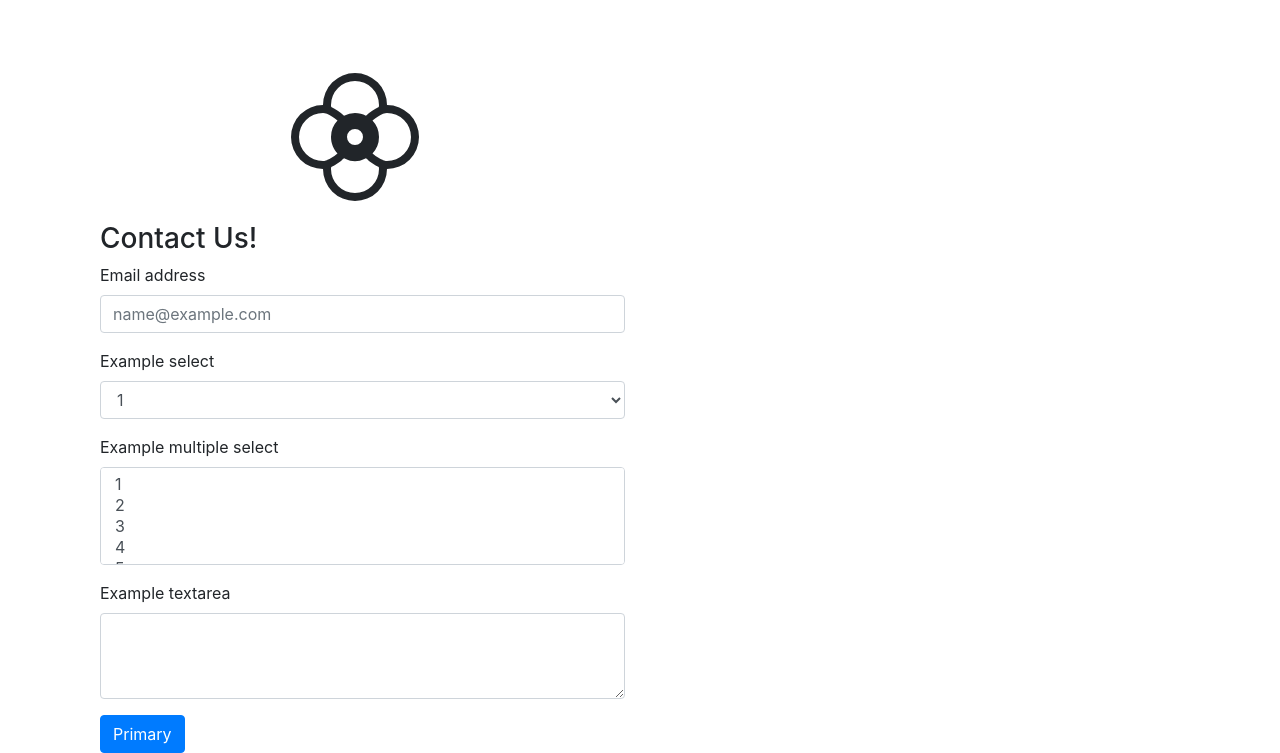
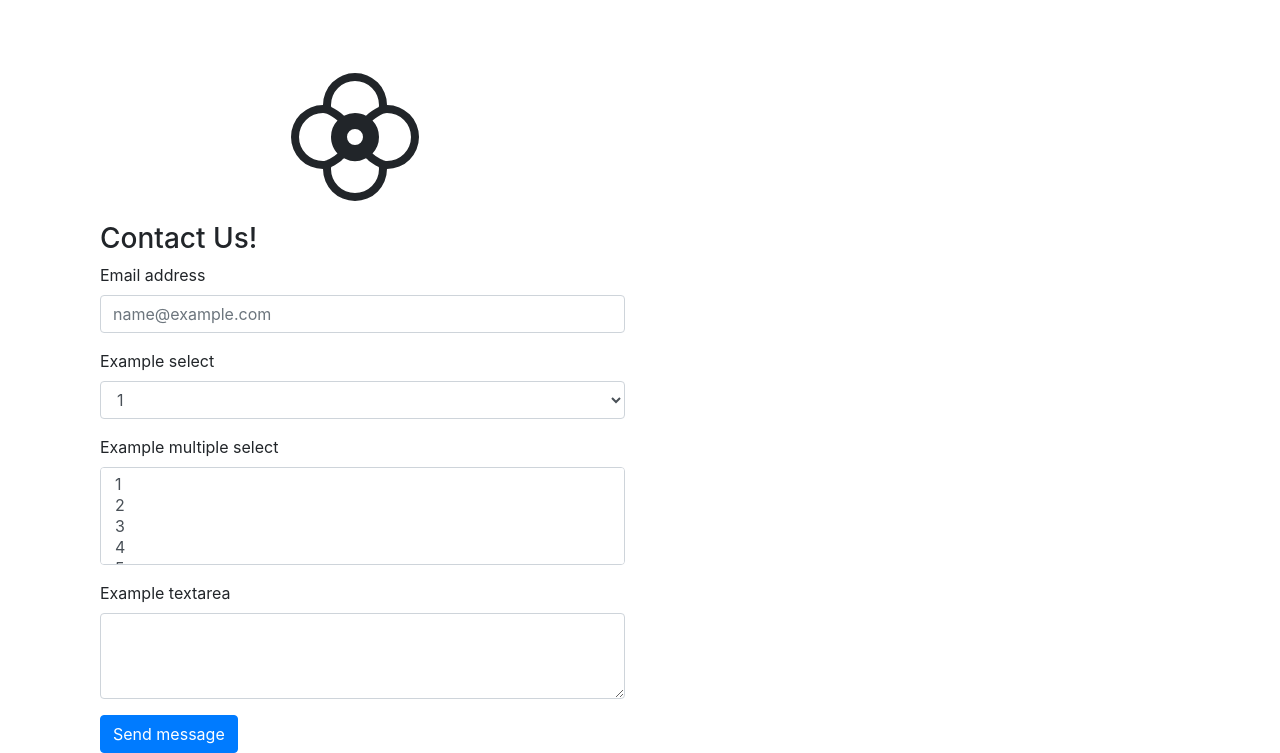
Before and after one commit to joykw/building-a-bootstrap-page, a plain HTML site: page index.html in a window 1280 px wide. Shown: the part 857-1610 px from the top of the page. Drawn offline with nearby package versions, Linux system fonts and the light colour scheme.

Commit message:
button label changed

```diff
--- a/index.html
+++ b/index.html
@@ -111,7 +111,7 @@
               <textarea class="form-control" id="exampleFormControlTextarea1" rows="3"></textarea>
             </div>
 
-              <button type="button" id="submit" class="btn btn-primary">Primary</button>
+              <button type="button" id="submit" class="btn btn-primary">Send message</button>
           </form>
   <!--end of form-->
 
```
